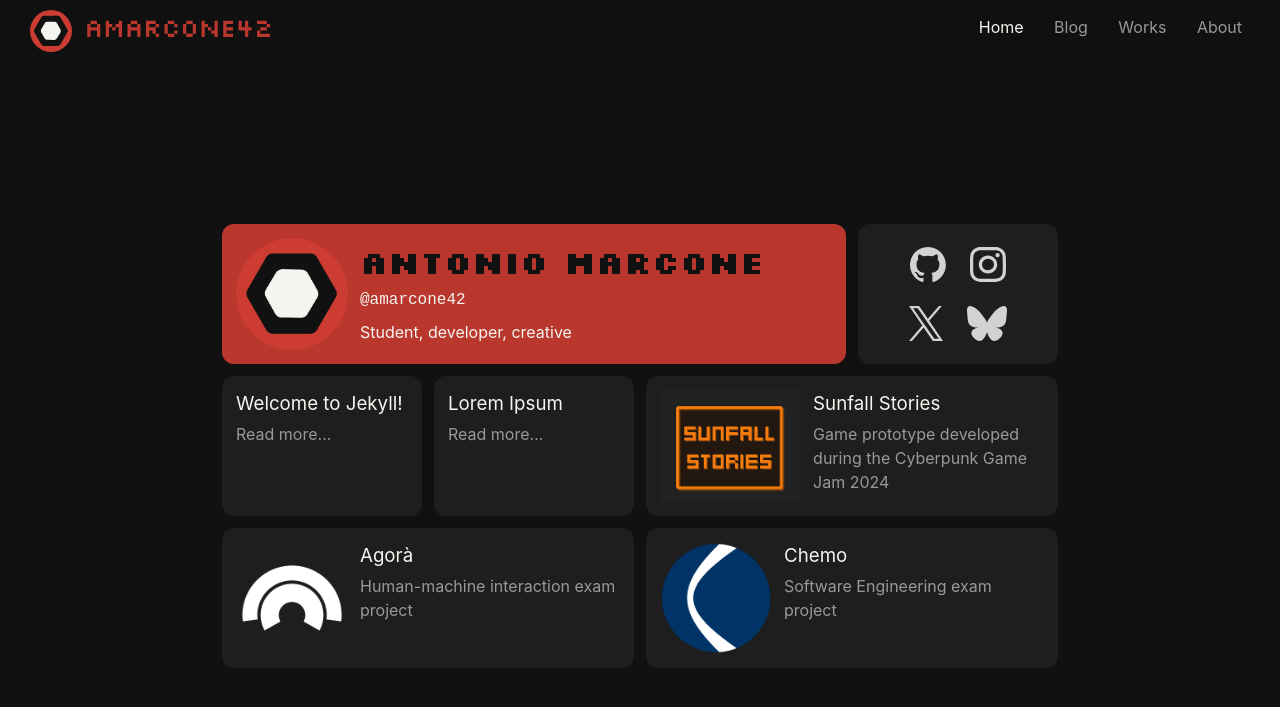
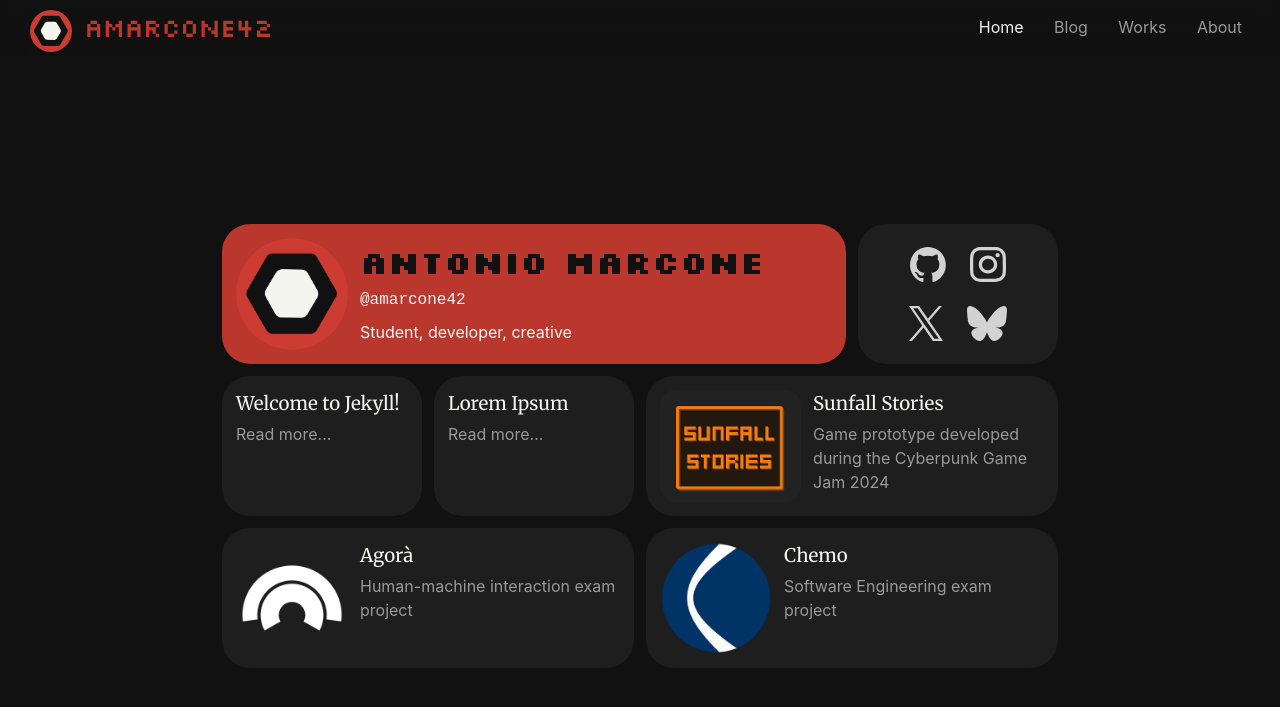
Before and after one commit to amarcone42/amarcone42.github.io, a Jekyll site: the page built from index.markdown, in a window 1280 px wide. Shown: the top 707 px of the page. Built offline with Jekyll 4.4.1, drawn with Linux system fonts in a browser that asks for light colours.

Commit message:
Added new font for headers Added new Merriweather font for titles in head.html. Updated stylesheets to use the new font. Changed the global border radius style.

```diff
--- a/_includes/head.html
+++ b/_includes/head.html
@@ -8,6 +8,7 @@
   <link rel="preconnect" href="https://fonts.googleapis.com">
   <link rel="preconnect" href="https://fonts.gstatic.com" crossorigin>
   <link href="https://fonts.googleapis.com/css2?family=Silkscreen:wght@400;700&display=swap" rel="stylesheet">
+  <link href="https://fonts.googleapis.com/css2?family=Merriweather:ital,wght@0,300;0,400;0,700;0,900;1,300;1,400;1,700;1,900&display=swap" rel="stylesheet">
 
   {%- feed_meta -%}
   {%- if jekyll.environment == 'production' and site.google_analytics -%}
--- a/_sass/bento.scss
+++ b/_sass/bento.scss
@@ -25,7 +25,7 @@
 
     color: $text-color;
     background-color: $background-color-accent;
-    border-radius: $border-radius-s;
+    border-radius: $outer-radius;
 
     text-decoration: none;
     &:hover {
@@ -49,6 +49,7 @@
     img {
       margin-bottom: 0;
       margin-right: 12px;
+      border-radius: $inner-radius;
     }
   }
 
@@ -116,6 +117,7 @@
         margin: 0;
         height: 2.2em;
         opacity: 0.8;
+        border-radius: 0;
         transition: transform 100ms;
         color: $text-color;
       }
--- a/_sass/minima.scss
+++ b/_sass/minima.scss
@@ -3,13 +3,13 @@
 // Define defaults for each variable.
 
 $base-font-family: -apple-system, BlinkMacSystemFont, "Segoe UI", Roboto, Helvetica, Arial, sans-serif, "Apple Color Emoji", "Segoe UI Emoji", "Segoe UI Symbol" !default;
+$header-font-family: "Merriweather", serif;
 $base-font-size:   16px !default;
 $base-font-weight: 400 !default;
 $small-font-size:  $base-font-size * 0.875 !default;
 $base-line-height: 1.5 !default;
 
 $spacing-unit:     30px !default;
-$border-radius-s:  12px !default;
 
 $text-color:       #F5F5F0 !default;
 $background-color: #111111 !default;
@@ -31,8 +31,8 @@
 $card-padding:     14px;
 
 $small-radius:     6px;
-$inner-radius:     14px;
-$outer-radius:     18px;
+$inner-radius:     16px;
+$outer-radius:     28px;
 
 $on-palm:          600px !default;
 $on-laptop:        800px !default;
--- a/_sass/minima/_base.scss
+++ b/_sass/minima/_base.scss
@@ -29,6 +29,9 @@ body {
   display: flex;
   min-height: 100vh;
   flex-direction: column;
+  h1,h2,h3,h4,h5,h6 {
+    font-family: $header-font-family;
+  }
 }
 
 
```
